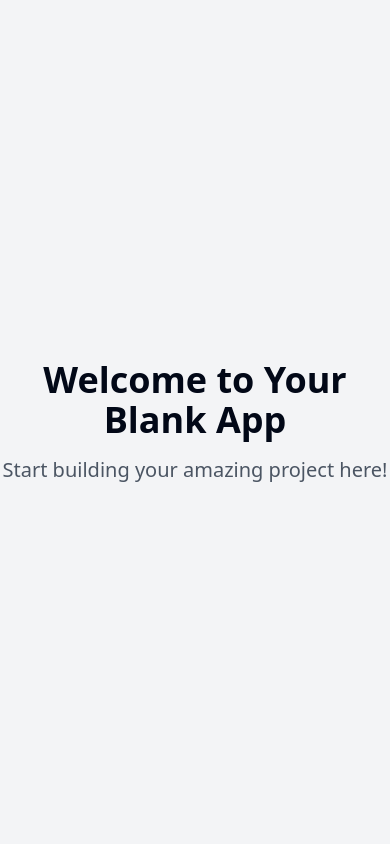
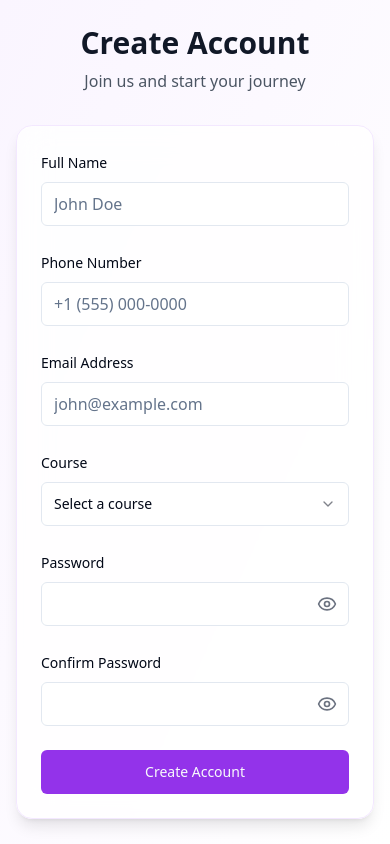
Before and after one commit to ankitsoniblogger/modern-signup-factory, a React (Vite) app: page / in a window 390 px wide. Built offline with nearby package versions, Linux system fonts and the light colour scheme.

Commit message:
Add sign-up page
Adds a modern sign-up page with form validation, using Tailwind CSS and Shadcn UI in React.  The form includes fields for full name, phone number, email address, course, password, and password confirmation. The design is responsive.

```diff
--- a/package.json
+++ b/package.json
@@ -45,6 +45,7 @@
     "cmdk": "^1.0.0",
     "date-fns": "^3.6.0",
     "embla-carousel-react": "^8.3.0",
+    "framer-motion": "^12.4.2",
     "input-otp": "^1.2.4",
     "lucide-react": "^0.462.0",
     "next-themes": "^0.3.0",
@@ -59,7 +60,7 @@
     "tailwind-merge": "^2.5.2",
     "tailwindcss-animate": "^1.0.7",
     "vaul": "^0.9.3",
-    "zod": "^3.23.8"
+    "zod": "^3.24.2"
   },
   "devDependencies": {
     "@eslint/js": "^9.9.0",
--- /dev/null
+++ b/src/components/SignUpForm.tsx
@@ -0,0 +1,237 @@
+
+import { zodResolver } from "@hookform/resolvers/zod";
+import { useForm } from "react-hook-form";
+import * as z from "zod";
+import { Button } from "@/components/ui/button";
+import { Input } from "@/components/ui/input";
+import { toast } from "sonner";
+import {
+  Form,
+  FormControl,
+  FormField,
+  FormItem,
+  FormLabel,
+  FormMessage,
+} from "@/components/ui/form";
+import {
+  Select,
+  SelectContent,
+  SelectItem,
+  SelectTrigger,
+  SelectValue,
+} from "@/components/ui/select";
+import { useState } from "react";
+import { Eye, EyeOff } from "lucide-react";
+import { motion } from "framer-motion";
+
+const phoneRegex = new RegExp(
+  /^([+]?[\s0-9]+)?(\d{3}|[(]?[0-9]+[)])?([-]?[\s]?[0-9])+$/
+);
+
+const formSchema = z
+  .object({
+    fullName: z.string().min(2, "Name must be at least 2 characters"),
+    phone: z.string().regex(phoneRegex, "Invalid phone number"),
+    email: z.string().email("Invalid email address"),
+    course: z.string().min(1, "Please select a course"),
+    password: z
+      .string()
+      .min(8, "Password must be at least 8 characters")
+      .regex(/[A-Z]/, "Password must contain at least one uppercase letter")
+      .regex(/[a-z]/, "Password must contain at least one lowercase letter")
+      .regex(/[0-9]/, "Password must contain at least one number"),
+    confirmPassword: z.string(),
+  })
+  .refine((data) => data.password === data.confirmPassword, {
+    message: "Passwords don't match",
+    path: ["confirmPassword"],
+  });
+
+const courses = [
+  "Web Development",
+  "Mobile Development",
+  "Data Science",
+  "UI/UX Design",
+  "Digital Marketing",
+];
+
+export function SignUpForm() {
+  const [showPassword, setShowPassword] = useState(false);
+  const [showConfirmPassword, setShowConfirmPassword] = useState(false);
+
+  const form = useForm<z.infer<typeof formSchema>>({
+    resolver: zodResolver(formSchema),
+    defaultValues: {
+      fullName: "",
+      phone: "",
+      email: "",
+      course: "",
+      password: "",
+      confirmPassword: "",
+    },
+  });
+
+  function onSubmit(values: z.infer<typeof formSchema>) {
+    toast.success("Account created successfully!");
+    console.log(values);
+  }
+
+  return (
+    <div className="bg-white/80 backdrop-blur-lg rounded-2xl p-6 md:p-8 shadow-lg border border-purple-100">
+      <Form {...form}>
+        <form onSubmit={form.handleSubmit(onSubmit)} className="space-y-6">
+          <FormField
+            control={form.control}
+            name="fullName"
+            render={({ field }) => (
+              <FormItem>
+                <FormLabel>Full Name</FormLabel>
+                <FormControl>
+                  <Input
+                    placeholder="John Doe"
+                    {...field}
+                    className="h-11"
+                  />
+                </FormControl>
+                <FormMessage />
+              </FormItem>
+            )}
+          />
+
+          <FormField
+            control={form.control}
+            name="phone"
+            render={({ field }) => (
+              <FormItem>
+                <FormLabel>Phone Number</FormLabel>
+                <FormControl>
+                  <Input
+                    placeholder="+1 (555) 000-0000"
+                    {...field}
+                    className="h-11"
+                  />
+                </FormControl>
+                <FormMessage />
+              </FormItem>
+            )}
+          />
+
+          <FormField
+            control={form.control}
+            name="email"
+            render={({ field }) => (
+              <FormItem>
+                <FormLabel>Email Address</FormLabel>
+                <FormControl>
+                  <Input
+                    placeholder="john@example.com"
+                    type="email"
+                    {...field}
+                    className="h-11"
+                  />
+                </FormControl>
+                <FormMessage />
+              </FormItem>
+            )}
+          />
+
+          <FormField
+            control={form.control}
+            name="course"
+            render={({ field }) => (
+              <FormItem>
+                <FormLabel>Course</FormLabel>
+                <Select onValueChange={field.onChange} defaultValue={field.value}>
+                  <FormControl>
+                    <SelectTrigger className="h-11">
+                      <SelectValue placeholder="Select a course" />
+                    </SelectTrigger>
+                  </FormControl>
+                  <SelectContent>
+                    {courses.map((course) => (
+                      <SelectItem key={course} value={course}>
+                        {course}
+                      </SelectItem>
+                    ))}
+                  </SelectContent>
+                </Select>
+                <FormMessage />
+              </FormItem>
+            )}
+          />
+
+          <FormField
+            control={form.control}
+            name="password"
+            render={({ field }) => (
+              <FormItem>
+                <FormLabel>Password</FormLabel>
+                <FormControl>
+                  <div className="relative">
+                    <Input
+                      type={showPassword ? "text" : "password"}
+                      {...field}
+                      className="h-11 pr-10"
+                    />
+                    <button
+                      type="button"
+                      onClick={() => setShowPassword(!showPassword)}
+                      className="absolute right-3 top-1/2 -translate-y-1/2 text-gray-500 hover:text-gray-700"
+                    >
+                      {showPassword ? (
+                        <EyeOff size={20} />
+                      ) : (
+                        <Eye size={20} />
+                      )}
+                    </button>
+                  </div>
+                </FormControl>
+                <FormMessage />
+              </FormItem>
+            )}
+          />
+
+          <FormField
+            control={form.control}
+            name="confirmPassword"
+            render={({ field }) => (
+              <FormItem>
+                <FormLabel>Confirm Password</FormLabel>
+                <FormControl>
+                  <div className="relative">
+                    <Input
+                      type={showConfirmPassword ? "text" : "password"}
+                      {...field}
+                      className="h-11 pr-10"
+                    />
+                    <button
+                      type="button"
+                      onClick={() => setShowConfirmPassword(!showConfirmPassword)}
+                      className="absolute right-3 top-1/2 -translate-y-1/2 text-gray-500 hover:text-gray-700"
+                    >
+                      {showConfirmPassword ? (
+                        <EyeOff size={20} />
+                      ) : (
+                        <Eye size={20} />
+                      )}
+                    </button>
+                  </div>
+                </FormControl>
+                <FormMessage />
+              </FormItem>
+            )}
+          />
+
+          <motion.div
+            whileHover={{ scale: 1.01 }}
+            whileTap={{ scale: 0.99 }}
+          >
+            <Button type="submit" className="w-full h-11 bg-purple-600 hover:bg-purple-700">
+              Create Account
+            </Button>
+          </motion.div>
+        </form>
+      </Form>
+    </div>
+  );
+}
--- a/src/pages/Index.tsx
+++ b/src/pages/Index.tsx
@@ -1,12 +1,23 @@
-// Update this page (the content is just a fallback if you fail to update the page)
+
+import { useState } from "react";
+import { SignUpForm } from "@/components/SignUpForm";
+import { motion } from "framer-motion";
 
 const Index = () => {
   return (
-    <div className="min-h-screen flex items-center justify-center bg-gray-100">
-      <div className="text-center">
-        <h1 className="text-4xl font-bold mb-4">Welcome to Your Blank App</h1>
-        <p className="text-xl text-gray-600">Start building your amazing project here!</p>
-      </div>
+    <div className="min-h-screen w-full flex items-center justify-center bg-gradient-to-br from-purple-50 to-white p-4">
+      <motion.div
+        initial={{ opacity: 0, y: 20 }}
+        animate={{ opacity: 1, y: 0 }}
+        transition={{ duration: 0.5 }}
+        className="w-full max-w-lg"
+      >
+        <div className="text-center mb-8">
+          <h1 className="text-3xl font-semibold text-gray-900 mb-2">Create Account</h1>
+          <p className="text-gray-600">Join us and start your journey</p>
+        </div>
+        <SignUpForm />
+      </motion.div>
     </div>
   );
 };
```
Also changed, not shown: 1 other file (tests, documents, lock files or other folders).
